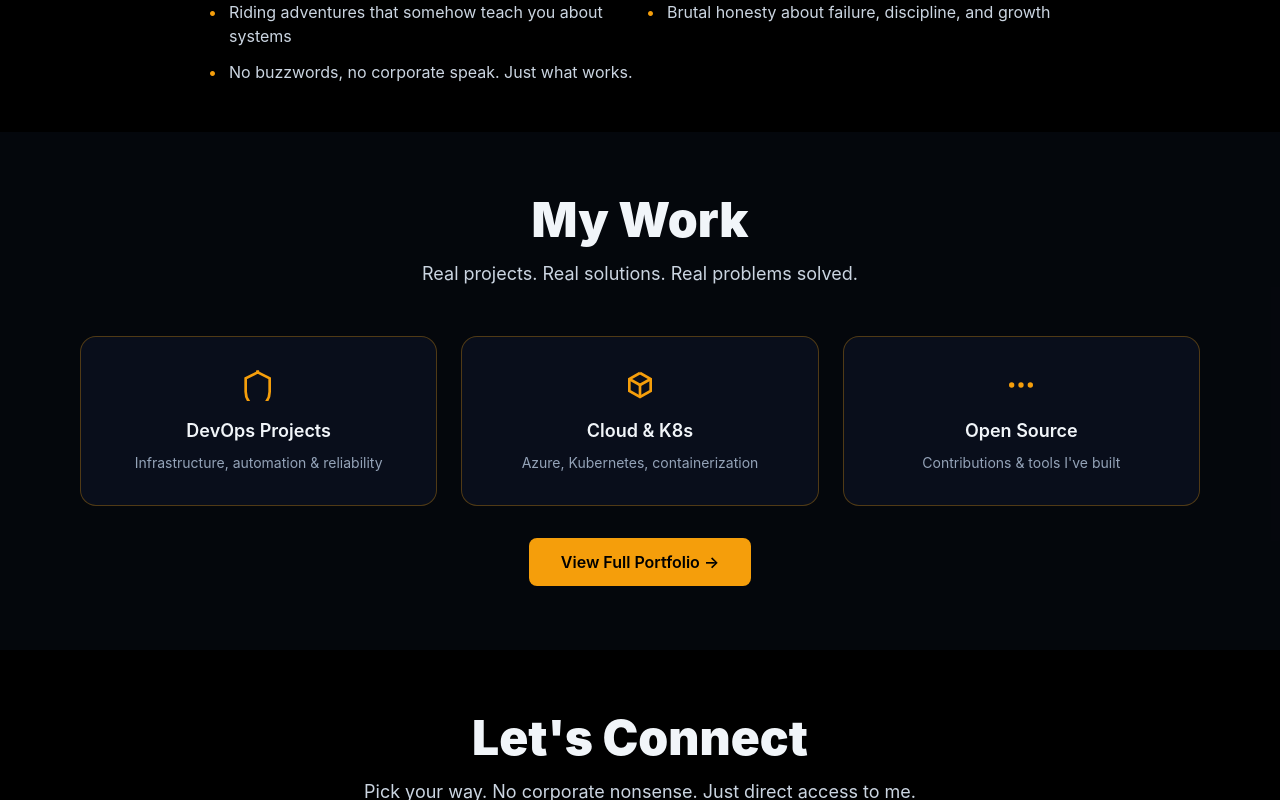
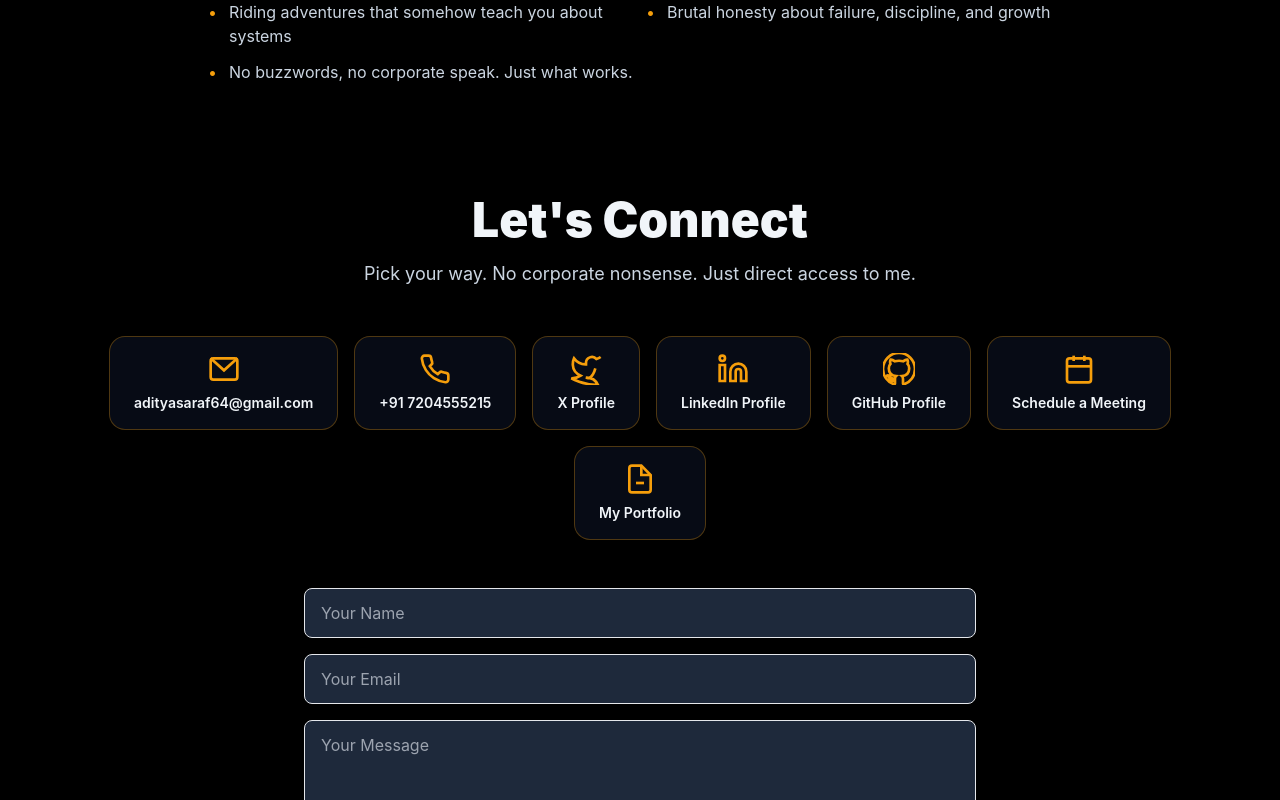
Before and after one commit to aditya493/aditya493.github.io, a React (Vite) app: page / in a window 1280 px wide. Shown: the part 2000-2800 px from the top of the page. Built offline with nearby package versions, Linux system fonts and the light colour scheme.

Commit message:
portfolio section added

```diff
--- a/src/components/Contact.jsx
+++ b/src/components/Contact.jsx
@@ -79,6 +79,18 @@ export default function Contact(){
       label: 'Schedule',
       value: 'Schedule a Meeting',
       href: 'https://calendar.app.google/EJ6NS95RmhnKDrNn6'
+    },
+    {
+      icon: (
+        <svg width="32" height="32" viewBox="0 0 24 24" fill="none" stroke="currentColor" strokeWidth="2">
+          <path d="M13 2H6a2 2 0 0 0-2 2v16a2 2 0 0 0 2 2h12a2 2 0 0 0 2-2V9z" />
+          <polyline points="13 2 13 9 20 9" />
+          <line x1="9" y1="15" x2="15" y2="15" />
+        </svg>
+      ),
+      label: 'Portfolio',
+      value: 'My Portfolio',
+      href: 'https://portfolio.mynameisadityassaraf.com/'
     }
   ]
 
--- a/src/components/Navbar.jsx
+++ b/src/components/Navbar.jsx
@@ -15,7 +15,6 @@ export default function Navbar(){
     {label:'About', href:'#about'},
     {label:'What I Do', href:'#pillars'},
     {label:'Philosophy', href:'#philosophy'},
-    {label:'Portfolio', href:'#portfolio'},
     {label:'Contact', href:'#contact'},
   ]
 
--- a/src/pages/Home.jsx
+++ b/src/pages/Home.jsx
@@ -4,7 +4,6 @@ import About from '../components/About'
 import Pillars from '../components/Pillars'
 import Philosophy from '../components/Philosophy'
 import WhyFollow from '../components/WhyFollow'
-import Portfolio from '../components/Portfolio'
 import Contact from '../components/Contact'
 import Footer from '../components/Footer'
 
@@ -16,7 +15,6 @@ export default function Home(){
       <Pillars />
       <Philosophy />
       <WhyFollow />
-      <Portfolio />
       <Contact />
       <Footer />
     </main>
```
